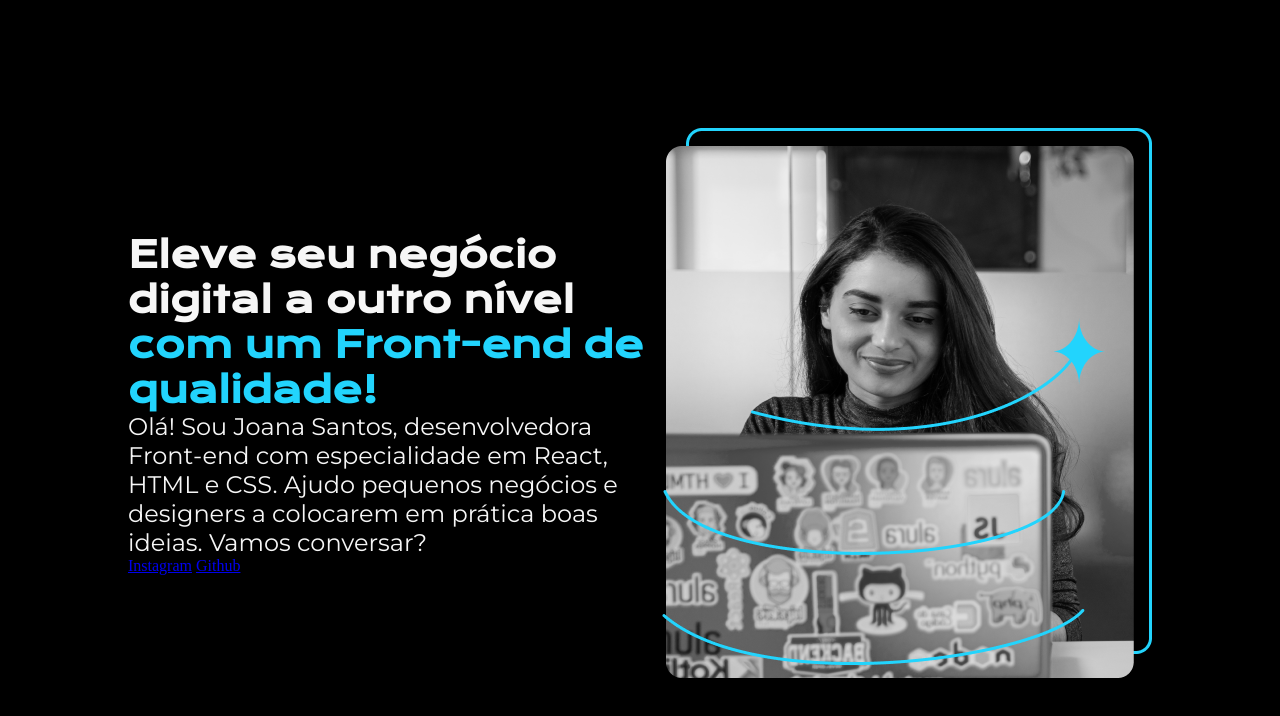
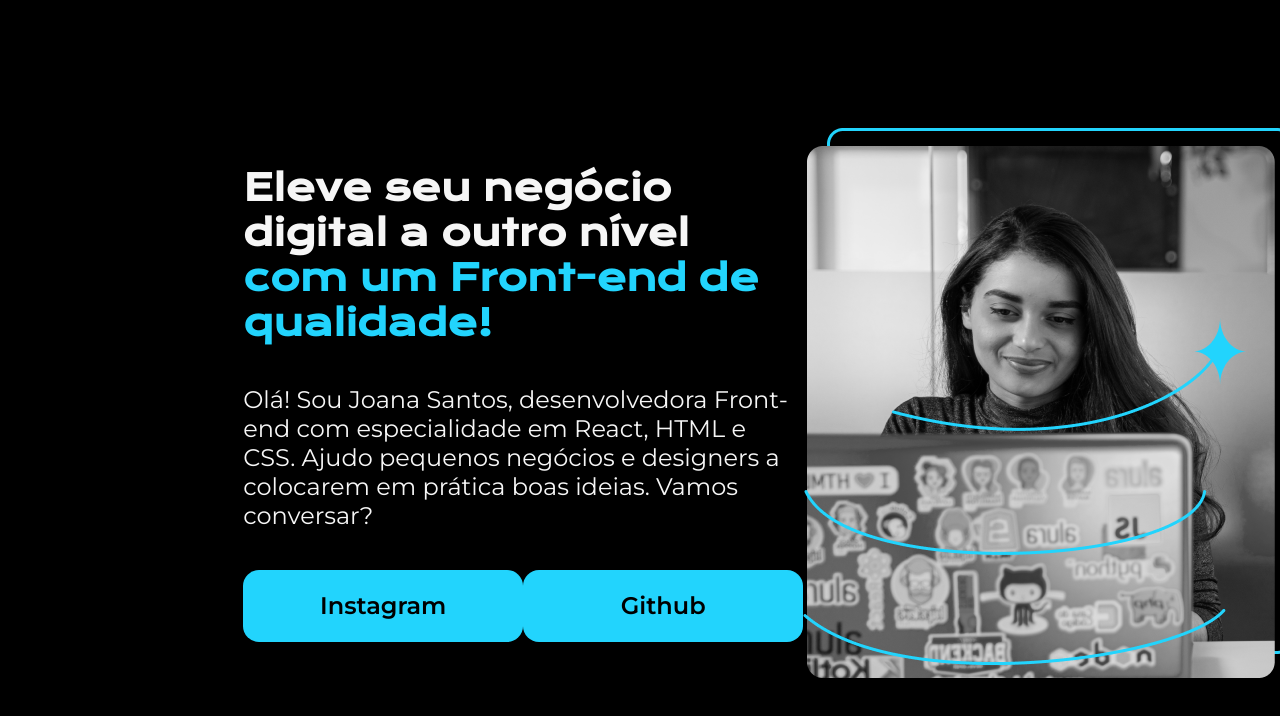
Before and after one commit to Nerukki/projeto-html, a plain HTML site: page index.html in a window 1280 px wide. Drawn offline with nearby package versions, Linux system fonts and the light colour scheme.

Commit message:
espacamento e botoes

```diff
--- a/index.html
+++ b/index.html
@@ -13,11 +13,13 @@
   <main class="apresentacao">
     <section class="apresentacao__conteudo">
       <h1 class="apresentacao__conteudo__titulo">Eleve seu negócio digital a outro nível <strong class = "titulo-destaque">com um Front-end de qualidade!</strong></h1>
-      <p class="apresentacao__conteudo__texto">Olá! Sou Joana Santos, desenvolvedora Front-end com especialidade em React, HTML e CSS. Ajudo pequenos negócios e designers a colocarem em prática boas ideias. Vamos conversar?</p>
-      <a href = "https://www.instagram.com/nerukki_" > Instagram</a>
-      <a href = "https://github.com/Nerukki" > Github</a>
+        <p class="apresentacao__conteudo__texto">Olá! Sou Joana Santos, desenvolvedora Front-end com especialidade em React, HTML e CSS. Ajudo pequenos negócios e designers a colocarem em prática boas ideias. Vamos conversar?</p>
+          <div class="apresentacao__links">
+            <a class="apresentacao__links__link" href = "https://www.instagram.com/nerukki_" > Instagram</a>
+            <a class="apresentacao__links__link" href = "https://github.com/Nerukki" > Github</a>
+          </div>
     </section>
-    <img src = "imagem.png" alt = "foto da joana santos programando">
+      <img src = "imagem.png" alt = "foto da joana santos programando">
 
   </main>
   <footer></footer>
--- a/style.css
+++ b/style.css
@@ -1,4 +1,4 @@
-@import url('https://fonts.googleapis.com/css2?family=Krona+One&family=Montserrat&display=swap');
+@import url('https://fonts.googleapis.com/css2?family=Krona+One&family=Montserrat:wght@400;600&display=swap');
 
 *{
     margin: 0;
@@ -17,7 +17,7 @@ body {
 }
 
 .apresentacao {
-    margin: 10%;
+    margin: 10% 19%;
     display: flex ;
     align-items: center;
     justify-content: space-between;
@@ -25,6 +25,11 @@ body {
 
 .apresentacao__conteudo {
     width: 615px;
+    display: flex;
+    flex-direction: column;
+    gap: 40px;
+
+
 }
 
 .apresentacao__conteudo__titulo {
@@ -36,3 +41,21 @@ body {
     font-size: 24px;
     font-family: 'Montserrat', sans-serif;
 }
+
+.apresentacao__links {
+    display: flex;
+    justify-content: space-between;
+}
+
+.apresentacao__links__link {
+    background-color: #22d4fd;
+    width: 280px;
+    text-align: center;
+    border-radius: 16px;
+    font-size: 24px;
+    padding: 21.5px 0px;
+    text-decoration: none;
+    color: #000;
+    font-family: 'Montserrat';
+    font-weight: 600;
+}
```
